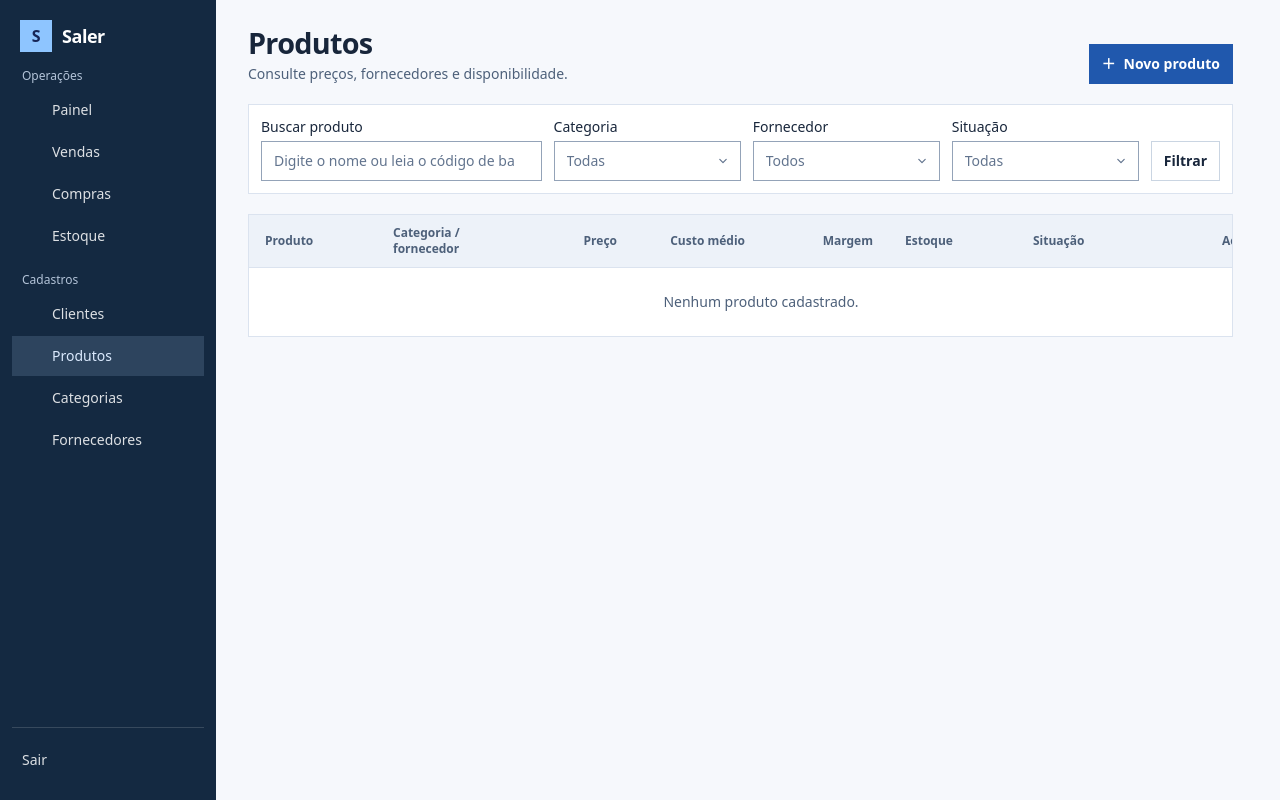
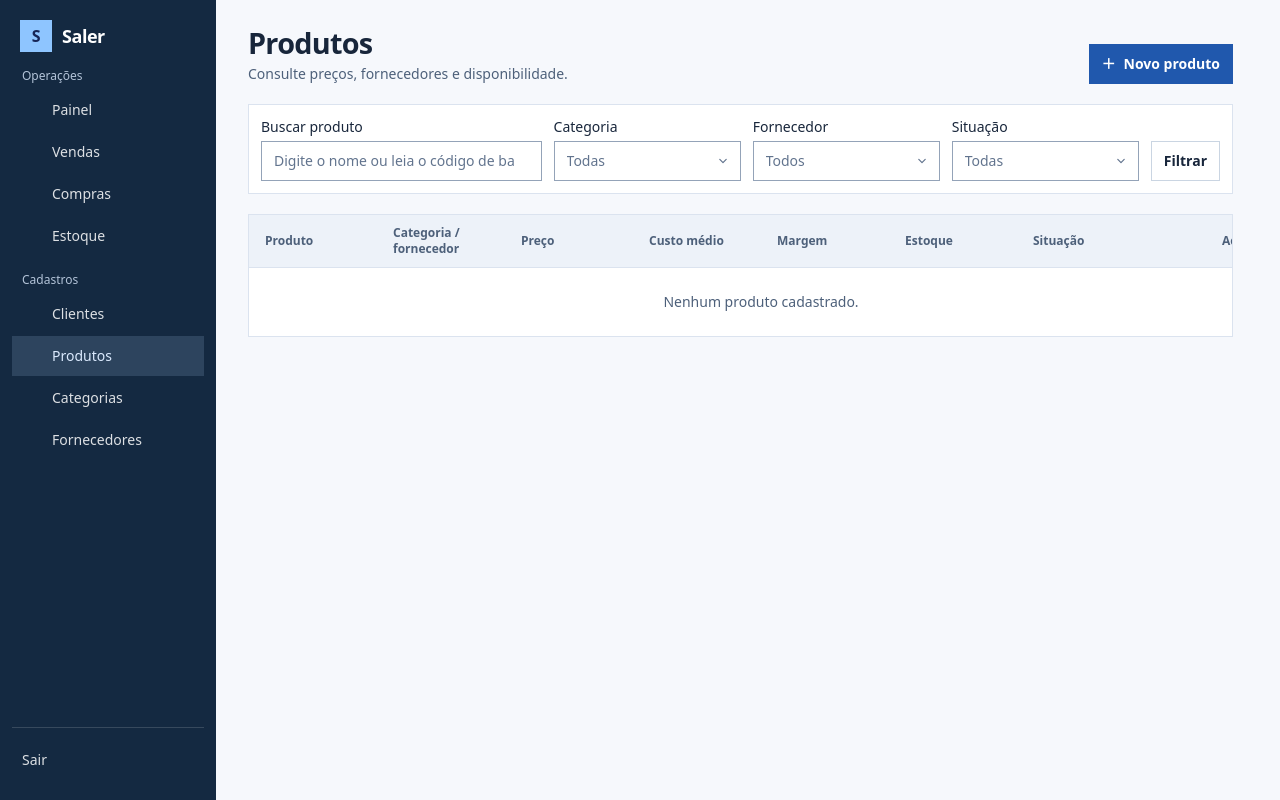
Before and after one commit to lorenaneiva/saler, a Laravel app: page /produtos in a window 1280 px wide. Run offline with Laravel 12, Linux system fonts and the light colour scheme; a user stored in the database is signed in; data comes from the database, SQL or seed files in the repository; data that the repository does not hold is empty; style sheets or scripts are compiled from the project's sources.

Commit message:
style: alinha dados das tabelas à esquerda no padrão de fornecedores
- Colunas numéricas deixam de ser alinhadas à direita
- Apenas a coluna Ações permanece à direita
- Documenta o padrão no design system

Co-Authored-By: Claude Opus 5.5 <noreply@anthropic.com>

```diff
--- a/resources/css/app.css
+++ b/resources/css/app.css
@@ -115,7 +115,7 @@
     .data-table tr:has([data-row-link]):is(:hover, :focus-within) { background: #d9e6f8; }
     .data-table [data-row-link]::after { content: ''; position: absolute; inset: 0; z-index: 1; }
     .data-table tr:has([data-row-link]) :is(a:not([data-row-link]), button, input, select, textarea) { position: relative; z-index: 2; }
-    .data-table .numeric { @apply text-right whitespace-nowrap tabular-nums; }
+    .data-table .numeric { @apply whitespace-nowrap tabular-nums; }
     .data-table .row-actions { @apply flex flex-wrap items-center justify-end gap-1; }
     .data-table .row-actions .button-small { min-width: 5.75rem; justify-content: center; }
     .data-table a:not([class*="button"]) { color: inherit; font-weight: inherit; text-decoration: none; }
```
Also changed, not shown: docs/design-system.md (+1 -1 lines), .mcp.json.
